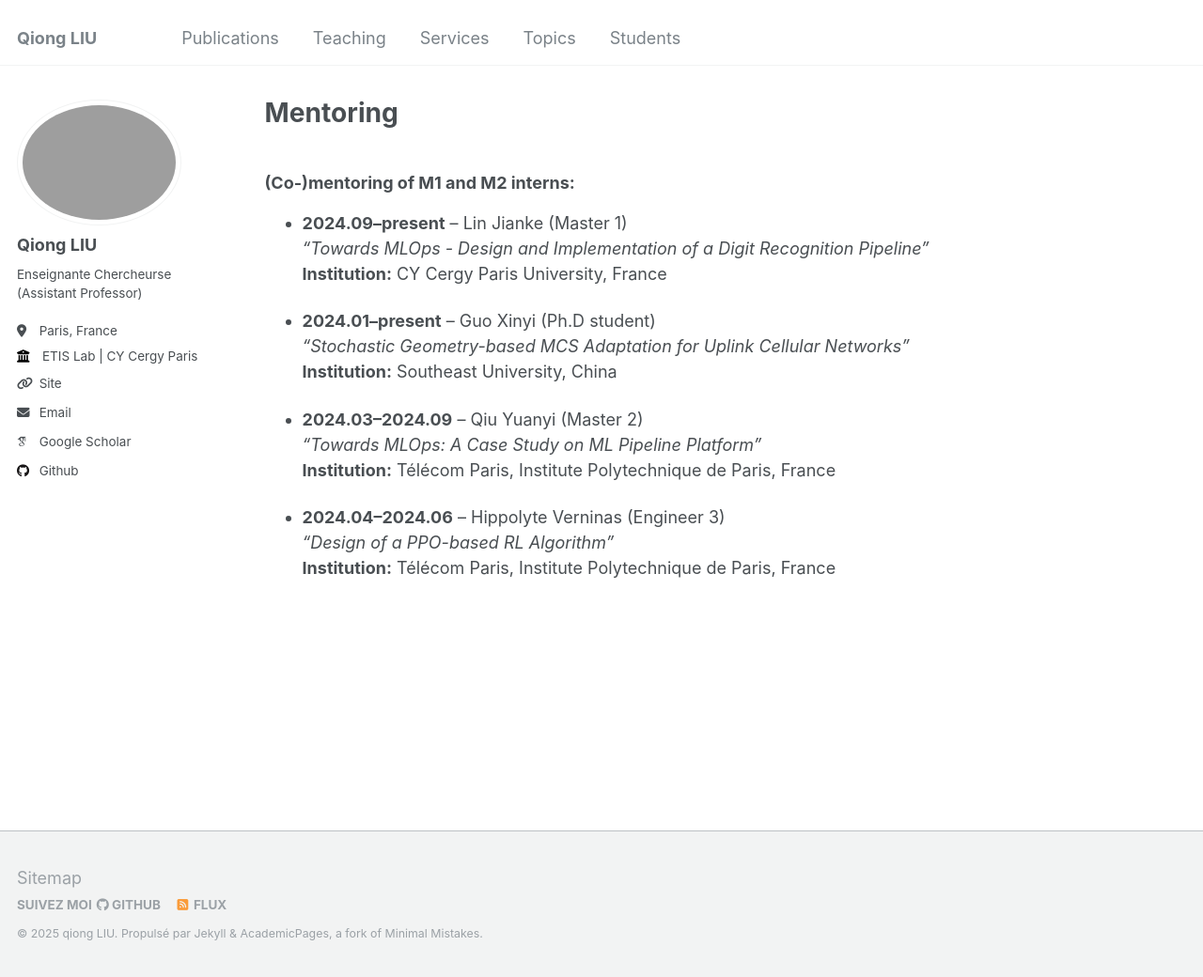
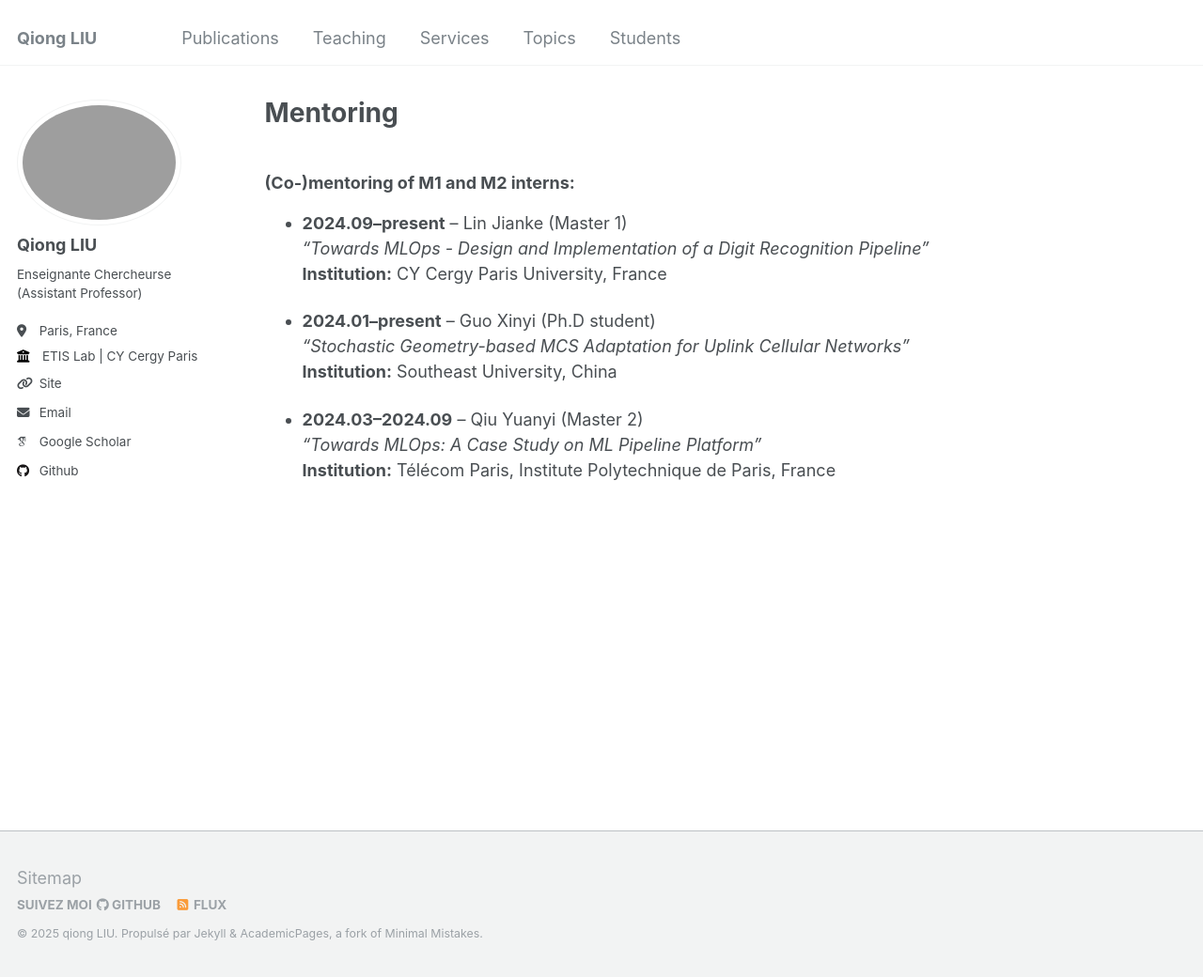
Before and after one commit to evesiphus/evesiphus.github.io, a Jekyll site: the page built from _pages/markdown.md, in a window 1280 px wide and 1040 px high. Shown: the whole window at 94% size. Built offline with Jekyll 4.4.1, drawn with Linux system fonts in a browser that asks for light colours; some web fonts are replaced.

Commit message:
Update markdown.md

```diff
--- a/_pages/markdown.md
+++ b/_pages/markdown.md
@@ -21,7 +21,3 @@ redirect_from:
 - **2024.03–2024.09** – Qiu Yuanyi (Master 2)
   *"Towards MLOps: A Case Study on ML Pipeline Platform"*
   **Institution:** Télécom Paris,  Institute Polytechnique de Paris, France
-
-- **2024.04–2024.06** – Hippolyte Verninas (Engineer 3)
-  *"Design of a PPO-based RL Algorithm"*
-  **Institution:** Télécom Paris,  Institute Polytechnique de Paris, France
```
